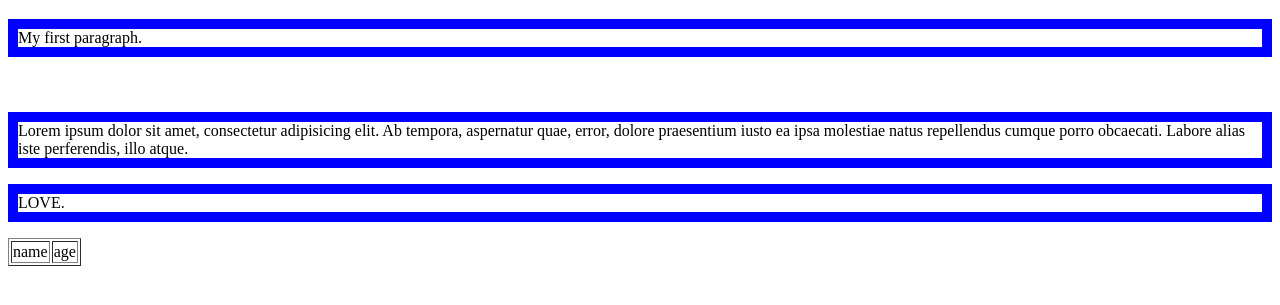
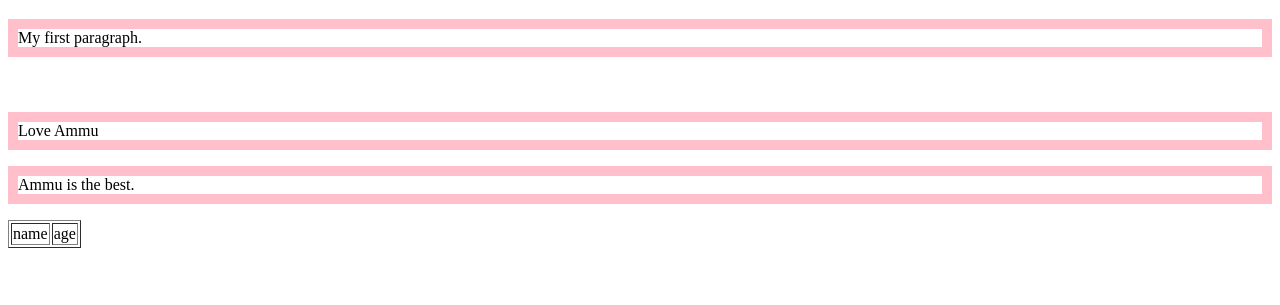
Before and after one commit to Rubaiyeth/first, a plain HTML site: page index.html in a window 1280 px wide. Shown: the part 61-366 px from the top of the page. Drawn offline with Linux system fonts and the light colour scheme.

Commit message:
add text

```diff
--- a/index.html
+++ b/index.html
@@ -11,8 +11,8 @@
 <h1></h1>
 <div class="f"></div>
 <img src="" alt="">
-<p>Lorem ipsum dolor sit amet, consectetur adipisicing elit. Ab tempora, aspernatur quae, error, dolore praesentium iusto ea ipsa molestiae natus repellendus cumque porro obcaecati. Labore alias iste perferendis, illo atque.</p>
-<p>LOVE.</p>
+<p>Love Ammu</p>
+<p>Ammu is the best.</p>
 <table border 1>
 	<tr>
 	<td>name</td>
--- a/main.css
+++ b/main.css
@@ -1,5 +1,5 @@
 p{
 	border-color: black;
-	border:10px solid blue ;
+	border:10px solid pink ;
 
 }
```
